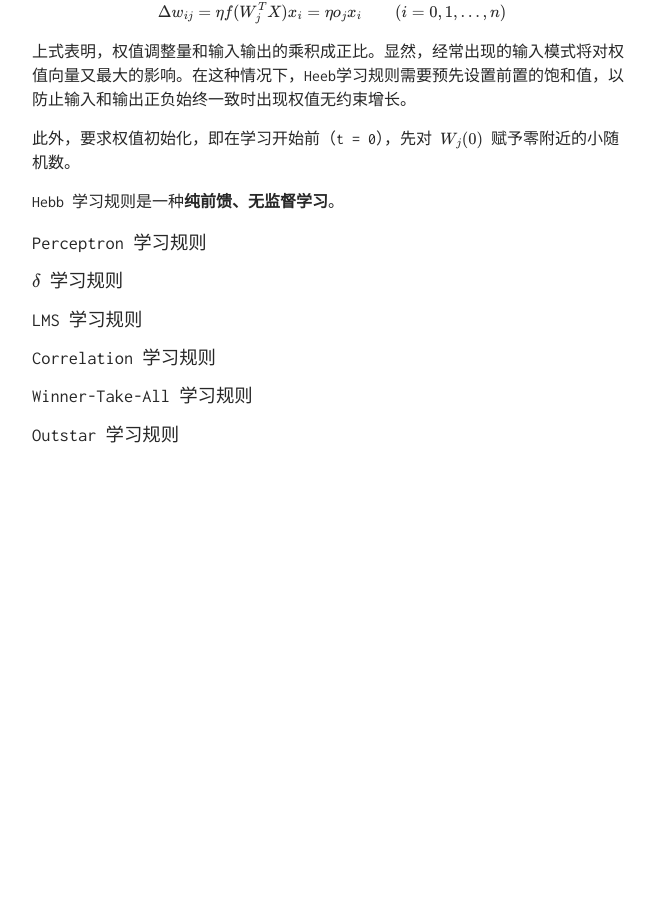
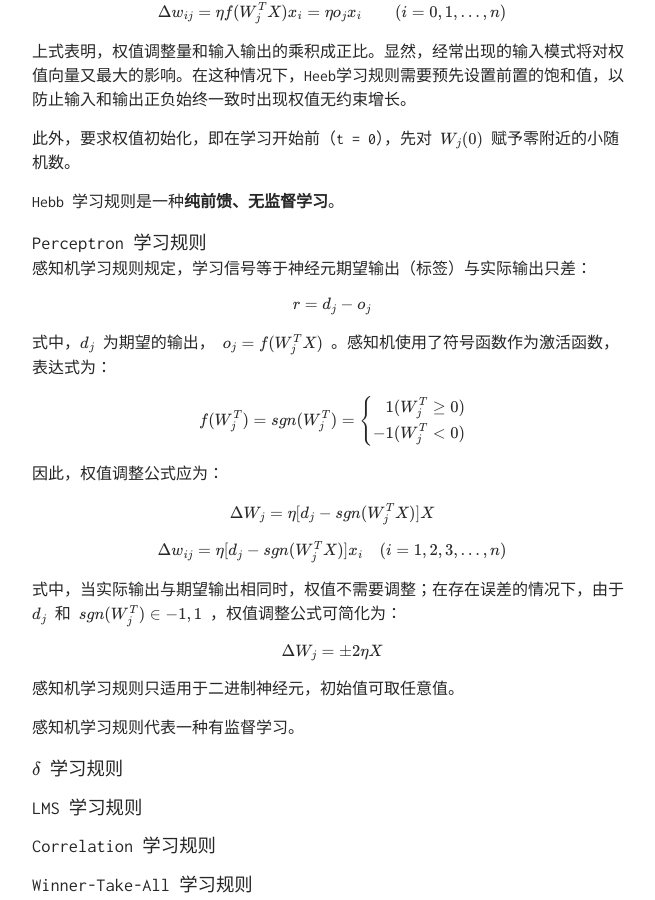
Before and after one commit to TobiahShaw/TobiahShaw.github.io, a Jekyll site: the page built from _posts/2019-09-19-learning-rule-of-nn.md, in a window 1280 px wide and 900 px high, scrolled down 1610 px. Shown: the whole window, without its empty margins (308-963 px from the left). Built offline with Jekyll 4.4.1, drawn with Linux system fonts in a browser that asks for light colours; our own code applies the rules of GitHub Pages for plain Markdown files; formulas are drawn with MathJax 3; before the commit the page ends 2149 px from its top, so only the background shows below that.

Commit message:
perceptron learning rule;

```diff
--- a/_posts/2019-09-19-learning-rule-of-nn.md
+++ b/_posts/2019-09-19-learning-rule-of-nn.md
@@ -56,6 +56,33 @@ Hebb 学习规则是一种**纯前馈、无监督学习**。
 
 ### Perceptron 学习规则
 
+感知机学习规则规定，学习信号等于神经元期望输出（标签）与实际输出只差：
+
+$$ r = d_j - o_j $$
+
+式中，$ d_j $ 为期望的输出， $ o_j = f(W_j^T X) $ 。感知机使用了符号函数作为激活函数，表达式为：
+
+$$ f(W_j^T) = sgn(W_j^T) = \left\{
+\begin{aligned}
+1  (W_j^T \geq 0) \\
+-1  (W_j^T < 0)
+\end{aligned}
+\right. $$
+
+因此，权值调整公式应为：
+
+$$ \Delta W_j = \eta[d_j - sgn(W_j^T X)] X $$
+
+$$ \Delta w_{ij} = \eta [d_j - sgn(W_j^T X)] x_i \quad (i = 1, 2, 3, \dots , n) $$
+
+式中，当实际输出与期望输出相同时，权值不需要调整；在存在误差的情况下，由于 $ d_j $ 和 $ sgn(W_j^T) \in \{-1, 1\} $ ，权值调整公式可简化为：
+
+$$ \Delta W_j = \pm 2 \eta X $$
+
+感知机学习规则只适用于二进制神经元，初始值可取任意值。
+
+感知机学习规则代表一种有监督学习。
+
 ### $\delta$ 学习规则
 
 ### LMS 学习规则
```
